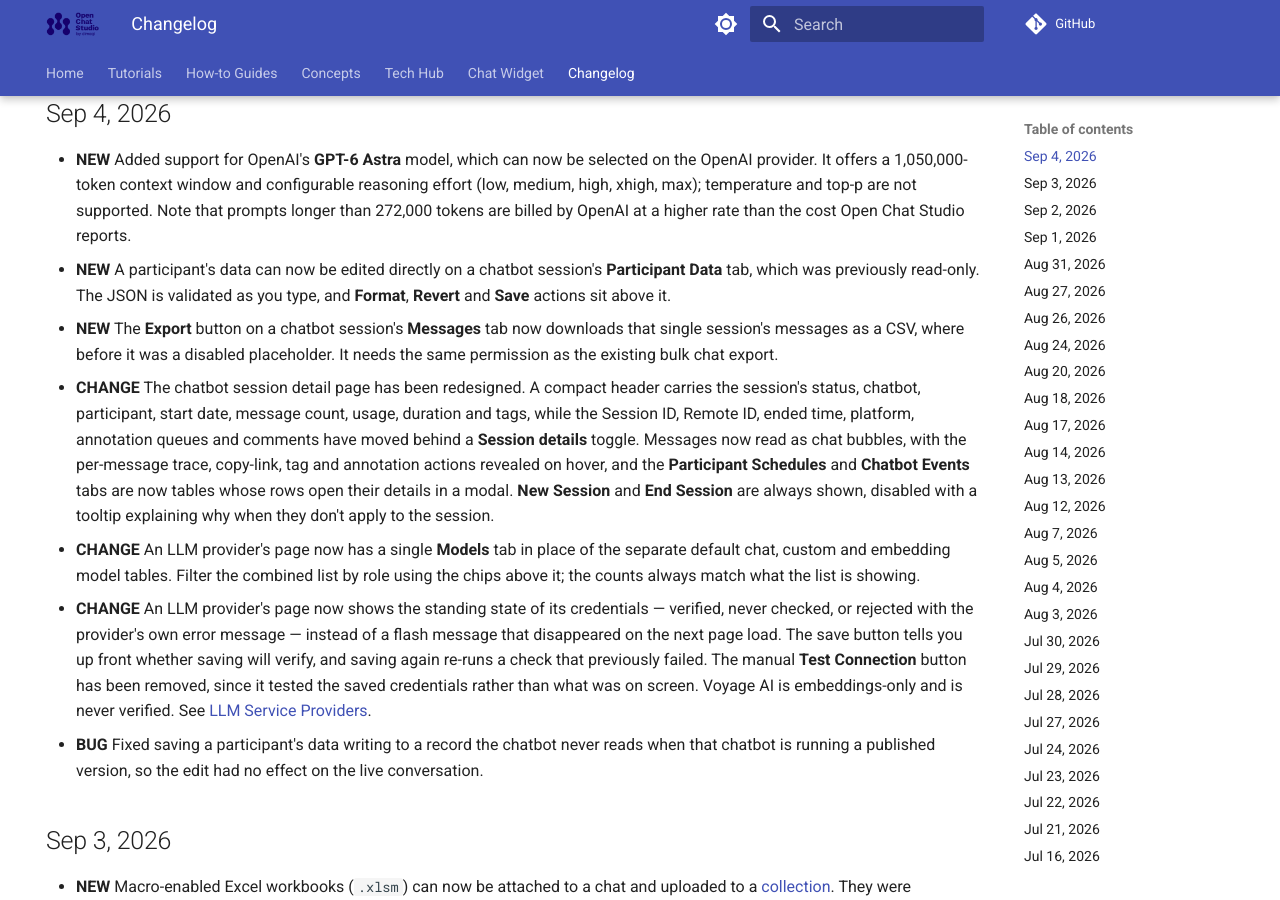
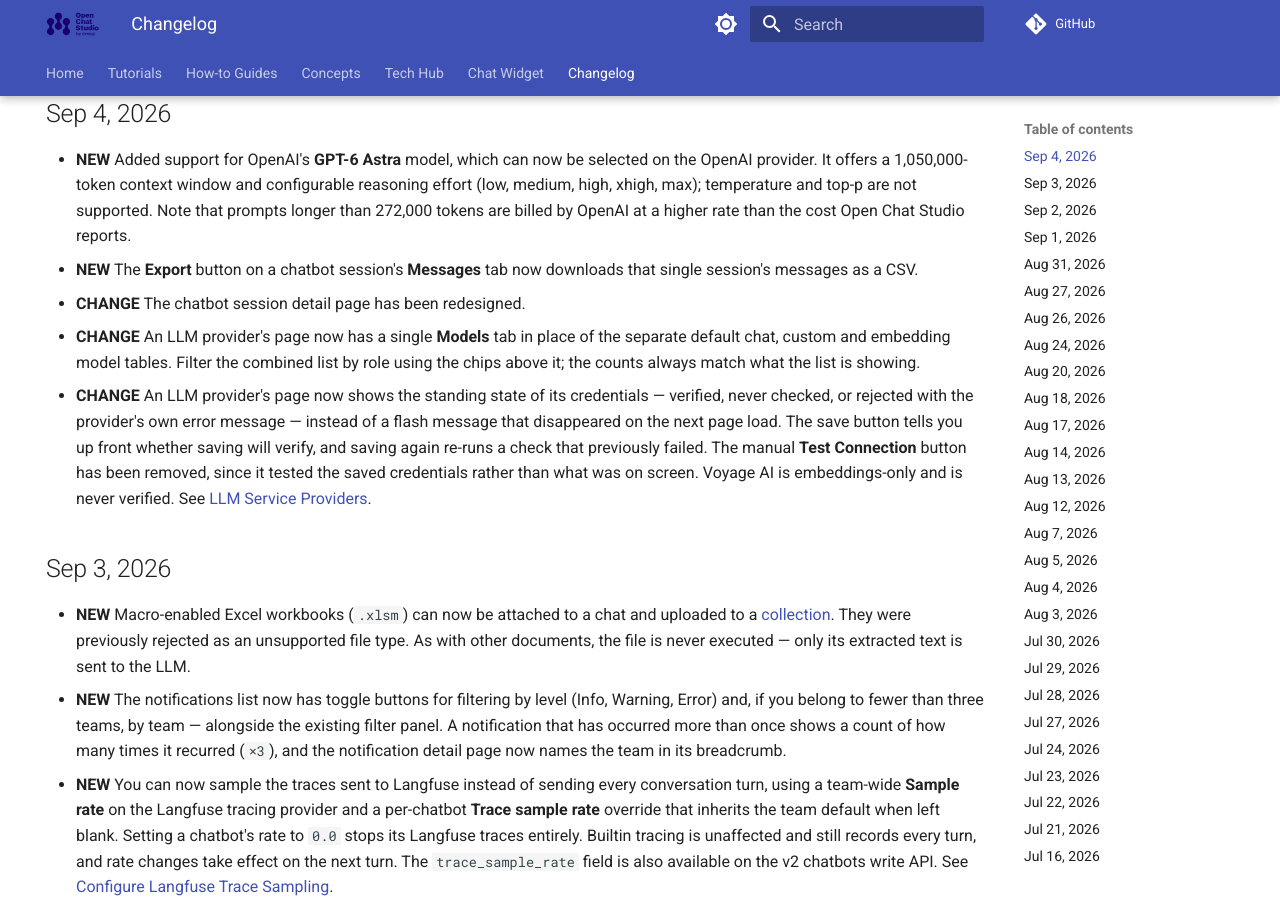
Before and after one commit to dimagi/open-chat-studio-docs, an MkDocs documentation site: the page built from docs/changelog.md, in a window 1280 px wide and 900 px high, scrolled down 289 px. Built offline with MkDocs 1.6.1 and Material for MkDocs 9.7.7, drawn with Linux system fonts in a browser that asks for light colours; a script that is not in the unit is left out; comment, search, counter and statistics services are not loaded.

Commit message:
Apply batched suggestions from code review
Co-authored-by: Simon Kelly <skelly@dimagi.com>

```diff
--- a/docs/changelog.md
+++ b/docs/changelog.md
@@ -13,12 +13,10 @@
 
 ## Sep 4, 2026
 * **NEW** Added support for OpenAI's **GPT-6 Astra** model, which can now be selected on the OpenAI provider. It offers a 1,050,000-token context window and configurable reasoning effort (low, medium, high, xhigh, max); temperature and top-p are not supported. Note that prompts longer than 272,000 tokens are billed by OpenAI at a higher rate than the cost Open Chat Studio reports.
-* **NEW** A participant's data can now be edited directly on a chatbot session's **Participant Data** tab, which was previously read-only. The JSON is validated as you type, and **Format**, **Revert** and **Save** actions sit above it.
-* **NEW** The **Export** button on a chatbot session's **Messages** tab now downloads that single session's messages as a CSV, where before it was a disabled placeholder. It needs the same permission as the existing bulk chat export.
-* **CHANGE** The chatbot session detail page has been redesigned. A compact header carries the session's status, chatbot, participant, start date, message count, usage, duration and tags, while the Session ID, Remote ID, ended time, platform, annotation queues and comments have moved behind a **Session details** toggle. Messages now read as chat bubbles, with the per-message trace, copy-link, tag and annotation actions revealed on hover, and the **Participant Schedules** and **Chatbot Events** tabs are now tables whose rows open their details in a modal. **New Session** and **End Session** are always shown, disabled with a tooltip explaining why when they don't apply to the session.
+* **NEW** The **Export** button on a chatbot session's **Messages** tab now downloads that single session's messages as a CSV.
+* **CHANGE** The chatbot session detail page has been redesigned.
 * **CHANGE** An LLM provider's page now has a single **Models** tab in place of the separate default chat, custom and embedding model tables. Filter the combined list by role using the chips above it; the counts always match what the list is showing.
 * **CHANGE** An LLM provider's page now shows the standing state of its credentials — verified, never checked, or rejected with the provider's own error message — instead of a flash message that disappeared on the next page load. The save button tells you up front whether saving will verify, and saving again re-runs a check that previously failed. The manual **Test Connection** button has been removed, since it tested the saved credentials rather than what was on screen. Voyage AI is embeddings-only and is never verified. See [LLM Service Providers](concepts/team/llm_providers.md).
-* **BUG** Fixed saving a participant's data writing to a record the chatbot never reads when that chatbot is running a published version, so the edit had no effect on the live conversation.
 
 ## Sep 3, 2026
 * **NEW** Macro-enabled Excel workbooks (`.xlsm`) can now be attached to a chat and uploaded to a [collection](concepts/collections/index.md). They were previously rejected as an unsupported file type. As with other documents, the file is never executed — only its extracted text is sent to the LLM.
```
